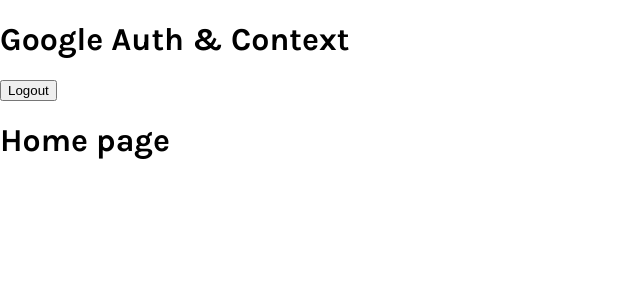
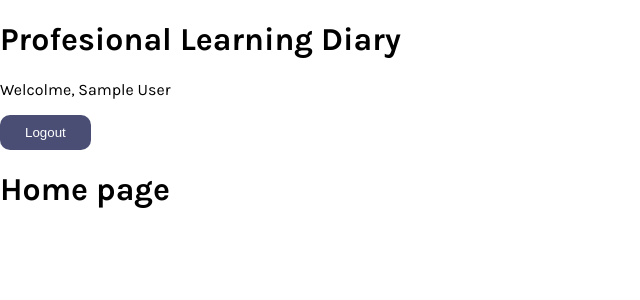
Before and after one commit to JIrv30/Project8---LearningLog, a React (Vite) app: page / in a window 1280 px wide. Shown: the top 300 px of the page, without its empty margins (0-640 px from the left). Built offline with nearby package versions, Linux system fonts and the light colour scheme; no server answers; sample sign-in values are in the browser's storage.

Commit message:
addedd signin with redirect

```diff
--- a/index.html
+++ b/index.html
@@ -8,6 +8,7 @@
     <link rel="preconnect" href="https://fonts.googleapis.com">
     <link rel="preconnect" href="https://fonts.gstatic.com" crossorigin>
     <link href="https://fonts.googleapis.com/css2?family=Karla:wght@400;600;700&family=Roboto:wght@400;700&display=swap" rel="stylesheet">
+    <link rel="stylesheet" href="https://fonts.googleapis.com/icon?family=Material+Icons">
 
 
   </head>
--- a/src/components/Navbar.jsx
+++ b/src/components/Navbar.jsx
@@ -13,11 +13,15 @@
 
   return (
     <div>
-      <h1>
-        Google Auth & Context
+      <h1 className="Header">
+        Profesional Learning Diary
       </h1>
+      <div className="user-name">
+        <p>Welcolme, {user?.displayName}</p>
+      </div>
       {user?.displayName ?
       <button
+      className="logout-btn"
       onClick={handleSignOut}
       >Logout</button> :
       <Link to='signin'>Sign in</Link>}
--- a/src/components/Sidebar.jsx
+++ b/src/components/Sidebar.jsx
@@ -32,10 +32,7 @@
     return (
         <section className="pane sidebar">
             <div className="sidebar--header">
-                <div>
-                    <p>Welcolme, {user?.displayName}</p>
-                </div>
-                <button onClick={handleSignOut}>Logout</button>
+
                 <h3>Notes</h3>
                 <button className="new-note" onClick={props.newNote}>+</button>
             </div>
--- a/src/context/AuthContext.jsx
+++ b/src/context/AuthContext.jsx
@@ -3,7 +3,8 @@
   GoogleAuthProvider,
   signInWithPopup,
   signOut,
-  onAuthStateChanged
+  onAuthStateChanged,
+  signInWithRedirect
 } from "firebase/auth";
 import {auth} from '../../firebase';
 
@@ -15,7 +16,8 @@
 
   const googleSignIn = () => {
     const provider = new GoogleAuthProvider();
-    signInWithPopup(auth, provider)
+    // signInWithPopup(auth, provider)
+    signInWithRedirect(auth, provider)
   }
 
   const logOut = () => {signOut(auth)}
--- a/src/index.css
+++ b/src/index.css
@@ -198,6 +198,10 @@
   left: -2px
 }
 
-.signInWithGoogle {
-
+.logout-btn {
+  background-color: #4A4E74;
+  color: white;
+  border: none;
+  border-radius: 10px;
+  padding: 10px 25px 10px;
 }
```
